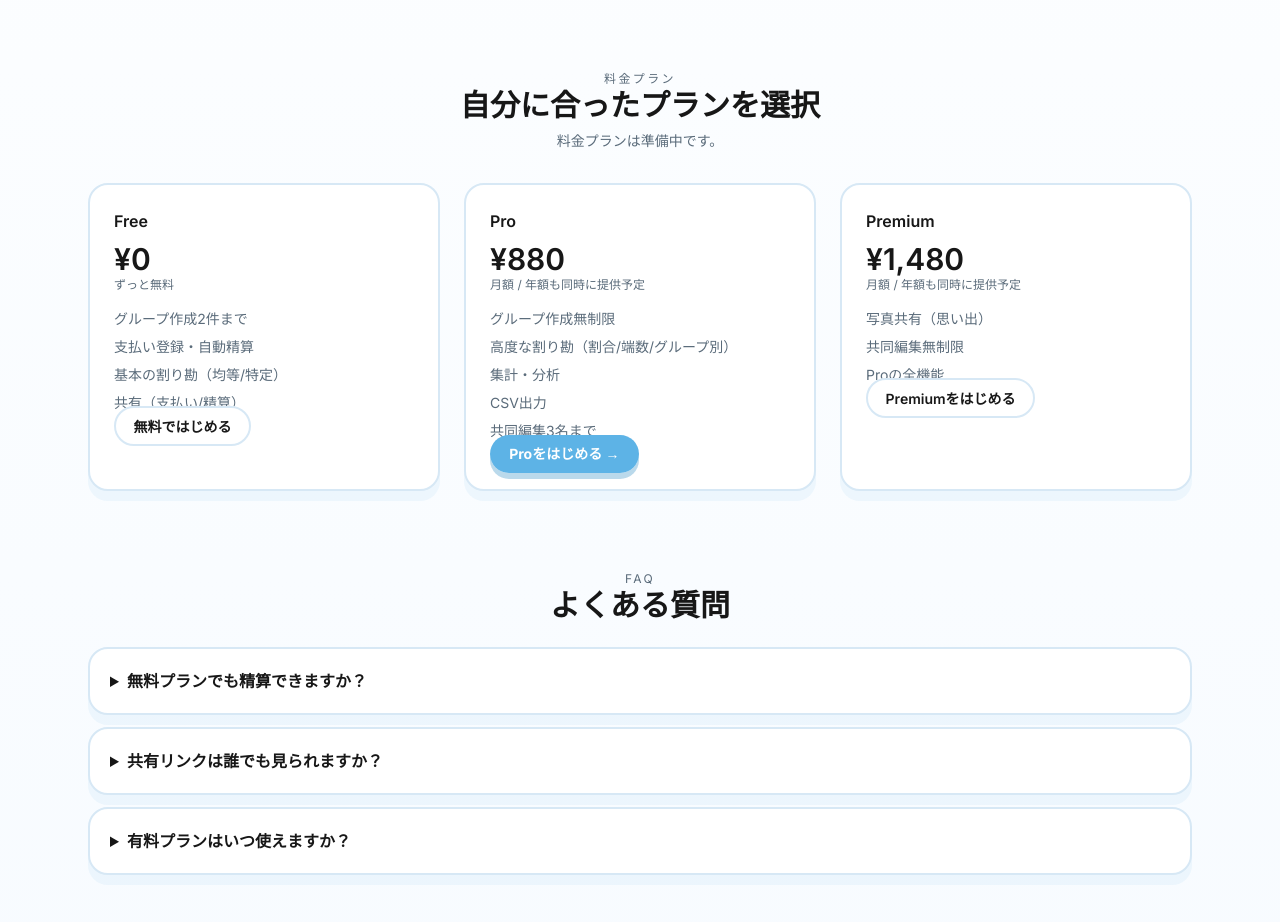
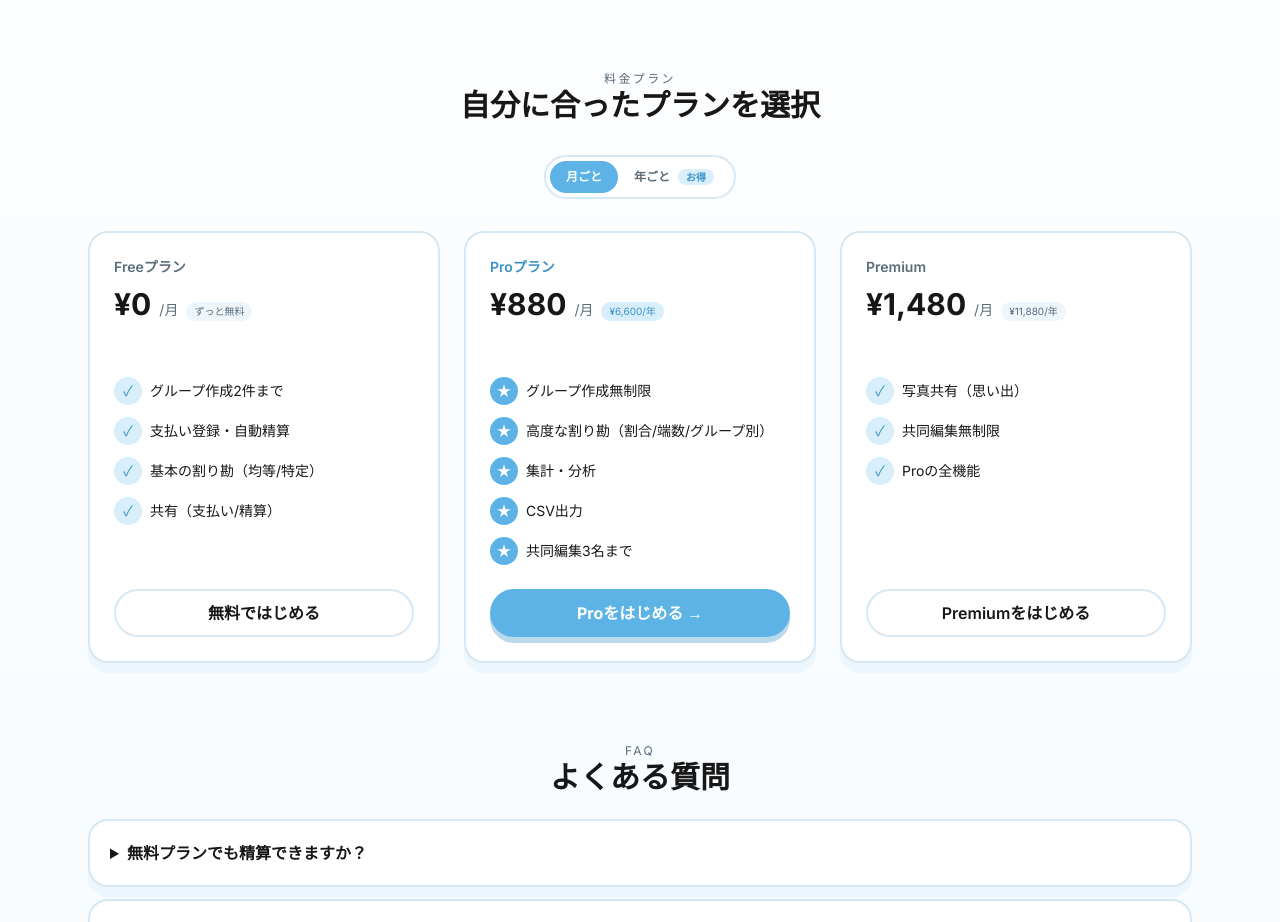
Before and after one commit to smasaya109-cmyk/foufou, a Next.js app: page / in a window 1280 px wide. Shown: the part 3420-4342 px from the top of the page. Built offline with nearby package versions, Linux system fonts and the light colour scheme; no server answers.

Commit message:
Update LP pricing cards to match upgrade design

```diff
--- a/src/app/(public)/LPClient.tsx
+++ b/src/app/(public)/LPClient.tsx
@@ -2,6 +2,7 @@
 
 import Link from "next/link";
 import Image from "next/image";
+import { useState } from "react";
 import LangToggle from "@/components/common/LangToggle";
 import { useLang } from "@/hooks/useLang";
 import type { Lang } from "@/lib/i18n";
@@ -13,6 +14,8 @@ type Props = {
 export default function LPClient({ initialLang }: Props) {
   const lang = useLang(initialLang);
   const t = (ja: string, en: string) => (lang === "en" ? en : ja);
+  const [billing, setBilling] = useState<"monthly" | "yearly">("monthly");
+  const isMonthly = billing === "monthly";
   const highlights = [
     {
       title: t("リアルタイムで共有", "Real-time updates"),
@@ -154,58 +157,157 @@ export default function LPClient({ initialLang }: Props) {
               {t("料金プラン", "Pricing")}
             </p>
             <h2 className="text-3xl font-semibold">{t("自分に合ったプランを選択", "Pick your plan")}</h2>
-            <p className="mt-2 text-sm text-muted">
-              {t("料金プランは準備中です。", "Pricing is being prepared.")}
-            </p>
+          </div>
+          <div className="flex w-full justify-center">
+            <div className="inline-flex items-center rounded-full border-2 border-[var(--stroke)] bg-white p-1 text-xs">
+              <button
+                className={`rounded-full px-4 py-2 font-semibold ${
+                  isMonthly ? "bg-[var(--accent)] text-white" : "text-[var(--ink-muted)]"
+                }`}
+                onClick={() => setBilling("monthly")}
+              >
+                {t("月ごと", "Monthly")}
+              </button>
+              <button
+                className={`rounded-full px-4 py-2 font-semibold ${
+                  !isMonthly ? "bg-[var(--accent)] text-white" : "text-[var(--ink-muted)]"
+                }`}
+                onClick={() => setBilling("yearly")}
+              >
+                {t("年ごと", "Yearly")}
+                <span className="ml-2 rounded-full bg-[var(--accent-soft)] px-2 py-0.5 text-[10px] text-[var(--accent-strong)]">
+                  {t("お得", "Deal")}
+                </span>
+              </button>
+            </div>
           </div>
           <div className="grid gap-6 md:grid-cols-3">
-            <div className="card p-6 space-y-4">
-              <div>
-                <h3 className="font-semibold">Free</h3>
-                <p className="mt-2 text-3xl font-semibold">¥0</p>
-                <p className="text-xs text-muted">{t("ずっと無料", "Forever free")}</p>
+            <div className="card flex h-full flex-col p-6">
+              <p className="text-sm font-semibold text-muted">{t("Freeプラン", "Free")}</p>
+              <div className="mt-3 flex min-h-[72px] flex-wrap items-baseline gap-2">
+                <span className="text-3xl font-extrabold leading-none">¥0</span>
+                <span className="text-sm text-muted">{t("/月", "/mo")}</span>
+                <span className="inline-flex shrink-0 items-center rounded-full bg-[var(--bg-soft)] px-2 py-0.5 text-[10px] text-[var(--ink-muted)]">
+                  {t("ずっと無料", "Free forever")}
+                </span>
               </div>
-              <ul className="space-y-2 text-sm text-muted">
-                <li>{t("グループ作成2件まで", "Up to 2 groups")}</li>
-                <li>{t("支払い登録・自動精算", "Expenses + auto settlement")}</li>
-                <li>{t("基本の割り勘（均等/特定）", "Basic splits (equal / selected)")}</li>
-                <li>{t("共有（支払い/精算）", "Share view (expenses/settlement)")}</li>
+              <ul className="mt-4 space-y-3 text-sm">
+                <li className="flex items-center gap-2">
+                  <span className="inline-flex h-7 w-7 shrink-0 items-center justify-center rounded-full bg-[var(--accent-soft)] text-[var(--accent-strong)]">
+                    ✓
+                  </span>
+                  <span>{t("グループ作成2件まで", "Up to 2 groups")}</span>
+                </li>
+                <li className="flex items-center gap-2">
+                  <span className="inline-flex h-7 w-7 shrink-0 items-center justify-center rounded-full bg-[var(--accent-soft)] text-[var(--accent-strong)]">
+                    ✓
+                  </span>
+                  <span>{t("支払い登録・自動精算", "Expenses + settlement")}</span>
+                </li>
+                <li className="flex items-center gap-2">
+                  <span className="inline-flex h-7 w-7 shrink-0 items-center justify-center rounded-full bg-[var(--accent-soft)] text-[var(--accent-strong)]">
+                    ✓
+                  </span>
+                  <span>{t("基本の割り勘（均等/特定）", "Basic splits (equal/selected)")}</span>
+                </li>
+                <li className="flex items-center gap-2">
+                  <span className="inline-flex h-7 w-7 shrink-0 items-center justify-center rounded-full bg-[var(--accent-soft)] text-[var(--accent-strong)]">
+                    ✓
+                  </span>
+                  <span>{t("共有（支払い/精算）", "Share view (expenses/settlement)")}</span>
+                </li>
               </ul>
-              <Link href="/signup" className="btn-outline w-full text-center text-sm">
+              <div className="mt-auto pt-6">
+                <Link href="/signup" className="btn-outline inline-flex h-12 w-full items-center justify-center">
                   {t("無料ではじめる", "Start free")}
                 </Link>
               </div>
-            <div className="card p-6 space-y-4 border-2 border-[var(--accent)]">
-              <div>
-                <h3 className="font-semibold">Pro</h3>
-                <p className="mt-2 text-3xl font-semibold">¥880</p>
-                <p className="text-xs text-muted">{t("月額 / 年額も同時に提供予定", "Monthly / yearly coming")}</p>
             </div>
-              <ul className="space-y-2 text-sm text-muted">
-                <li>{t("グループ作成無制限", "Unlimited groups")}</li>
-                <li>{t("高度な割り勘（割合/端数/グループ別）", "Advanced splits (ratio/rounding/subgroups)")}</li>
-                <li>{t("集計・分析", "Insights & reports")}</li>
-                <li>{t("CSV出力", "CSV export")}</li>
-                <li>{t("共同編集3名まで", "Up to 3 editors")}</li>
+            <div className="card flex h-full flex-col border-2 border-[var(--accent)] p-6">
+              <p className="text-sm font-semibold text-[var(--accent-strong)]">{t("Proプラン", "Pro")}</p>
+              <div className="mt-3 flex min-h-[72px] flex-wrap items-baseline gap-2">
+                <span className="text-3xl font-extrabold leading-none">
+                  {isMonthly ? "¥880" : "¥6,600"}
+                </span>
+                <span className="text-sm text-muted">{isMonthly ? t("/月", "/mo") : t("/年", "/yr")}</span>
+                <span className="inline-flex shrink-0 items-center rounded-full bg-[var(--accent-soft)] px-2 py-0.5 text-[10px] text-[var(--accent-strong)]">
+                  {isMonthly ? t("¥6,600/年", "¥6,600/yr") : t("¥550/月相当", "¥550/mo eq.")}
+                </span>
+              </div>
+              <ul className="mt-4 space-y-3 text-sm">
+                <li className="flex items-center gap-2">
+                  <span className="inline-flex h-7 w-7 shrink-0 items-center justify-center rounded-full bg-[var(--accent)] text-white">
+                    ★
+                  </span>
+                  <span>{t("グループ作成無制限", "Unlimited groups")}</span>
+                </li>
+                <li className="flex items-center gap-2">
+                  <span className="inline-flex h-7 w-7 shrink-0 items-center justify-center rounded-full bg-[var(--accent)] text-white">
+                    ★
+                  </span>
+                  <span>{t("高度な割り勘（割合/端数/グループ別）", "Advanced splits (ratio/rounding/subgroups)")}</span>
+                </li>
+                <li className="flex items-center gap-2">
+                  <span className="inline-flex h-7 w-7 shrink-0 items-center justify-center rounded-full bg-[var(--accent)] text-white">
+                    ★
+                  </span>
+                  <span>{t("集計・分析", "Insights & reports")}</span>
+                </li>
+                <li className="flex items-center gap-2">
+                  <span className="inline-flex h-7 w-7 shrink-0 items-center justify-center rounded-full bg-[var(--accent)] text-white">
+                    ★
+                  </span>
+                  <span>{t("CSV出力", "CSV export")}</span>
+                </li>
+                <li className="flex items-center gap-2">
+                  <span className="inline-flex h-7 w-7 shrink-0 items-center justify-center rounded-full bg-[var(--accent)] text-white">
+                    ★
+                  </span>
+                  <span>{t("共同編集3名まで", "Up to 3 editors")}</span>
+                </li>
               </ul>
-              <Link href="/app/subscription" className="btn-primary w-full text-center text-sm">
+              <div className="mt-auto pt-6">
+                <Link href="/app/subscription" className="btn-primary inline-flex h-12 w-full items-center justify-center">
                   {t("Proをはじめる →", "Start Pro →")}
                 </Link>
               </div>
-            <div className="card p-6 space-y-4">
-              <div>
-                <h3 className="font-semibold">Premium</h3>
-                <p className="mt-2 text-3xl font-semibold">¥1,480</p>
-                <p className="text-xs text-muted">{t("月額 / 年額も同時に提供予定", "Monthly / yearly coming")}</p>
             </div>
-              <ul className="space-y-2 text-sm text-muted">
-                <li>{t("写真共有（思い出）", "Photo memories")}</li>
-                <li>{t("共同編集無制限", "Unlimited editors")}</li>
-                <li>{t("Proの全機能", "All Pro features")}</li>
+            <div className="card flex h-full flex-col p-6">
+              <p className="text-sm font-semibold text-muted">{t("Premium", "Premium")}</p>
+              <div className="mt-3 flex min-h-[72px] flex-wrap items-baseline gap-2">
+                <span className="text-3xl font-extrabold leading-none">
+                  {isMonthly ? "¥1,480" : "¥11,880"}
+                </span>
+                <span className="text-sm text-muted">{isMonthly ? t("/月", "/mo") : t("/年", "/yr")}</span>
+                <span className="inline-flex shrink-0 items-center rounded-full bg-[var(--bg-soft)] px-2 py-0.5 text-[10px] text-[var(--ink-muted)]">
+                  {isMonthly ? t("¥11,880/年", "¥11,880/yr") : t("¥990/月相当", "¥990/mo eq.")}
+                </span>
+              </div>
+              <ul className="mt-4 space-y-3 text-sm">
+                <li className="flex items-center gap-2">
+                  <span className="inline-flex h-7 w-7 shrink-0 items-center justify-center rounded-full bg-[var(--accent-soft)] text-[var(--accent-strong)]">
+                    ✓
+                  </span>
+                  <span>{t("写真共有（思い出）", "Photo memories")}</span>
+                </li>
+                <li className="flex items-center gap-2">
+                  <span className="inline-flex h-7 w-7 shrink-0 items-center justify-center rounded-full bg-[var(--accent-soft)] text-[var(--accent-strong)]">
+                    ✓
+                  </span>
+                  <span>{t("共同編集無制限", "Unlimited editors")}</span>
+                </li>
+                <li className="flex items-center gap-2">
+                  <span className="inline-flex h-7 w-7 shrink-0 items-center justify-center rounded-full bg-[var(--accent-soft)] text-[var(--accent-strong)]">
+                    ✓
+                  </span>
+                  <span>{t("Proの全機能", "All Pro features")}</span>
+                </li>
               </ul>
-              <Link href="/app/subscription" className="btn-outline w-full text-center text-sm">
+              <div className="mt-auto pt-6">
+                <Link href="/app/subscription" className="btn-outline inline-flex h-12 w-full items-center justify-center">
                   {t("Premiumをはじめる", "Start Premium")}
                 </Link>
+              </div>
             </div>
           </div>
         </section>
--- a/src/components/billing/ProStatusCard.tsx
+++ b/src/components/billing/ProStatusCard.tsx
@@ -1,13 +1,20 @@
 "use client";
 
+import useSWR from "swr";
 import { useLang } from "@/hooks/useLang";
+import { swrFetcher } from "@/lib/swr";
 
 export default function ProStatusCard() {
   const lang = useLang();
+  const { data } = useSWR("/api/groups", swrFetcher, {
+    revalidateOnFocus: false,
+    keepPreviousData: true
+  });
+  const plan = data?.entitlements?.label ?? "Free";
   return (
     <div className="card p-4">
       <p className="font-semibold">{lang === "en" ? "Pro status" : "現在のPro状態"}</p>
-      <p className="text-sm text-muted">Free</p>
+      <p className="text-sm text-muted">{plan}</p>
     </div>
   );
 }
```
Lines whose indentation alone changed are shown as unchanged.
